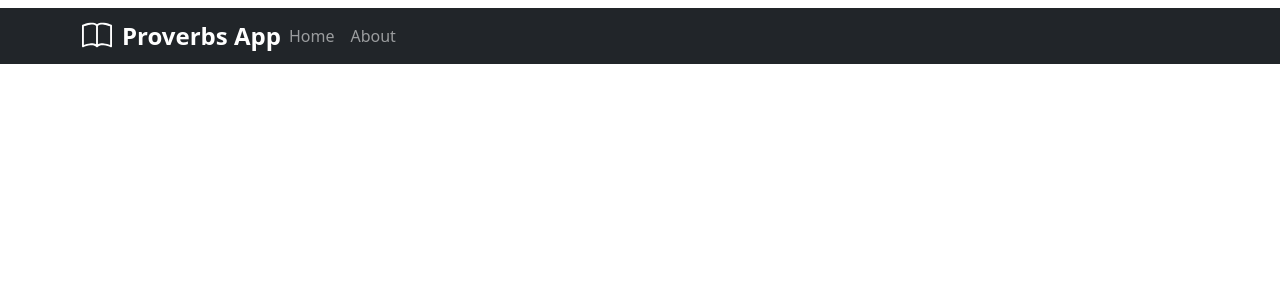
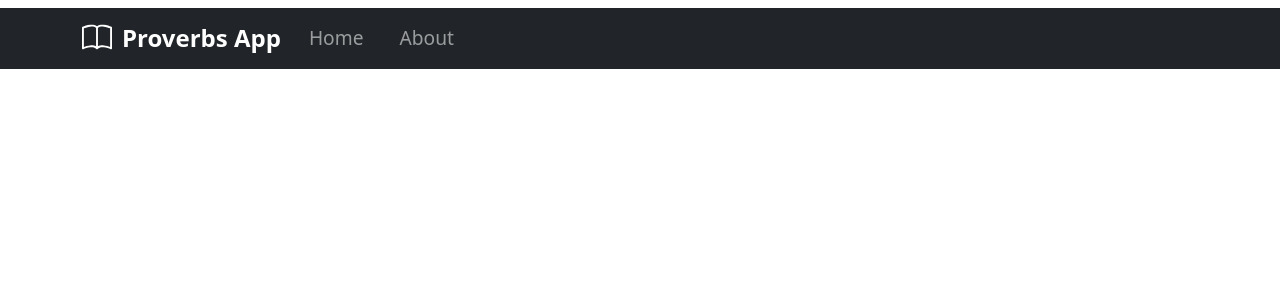
Before and after one commit to raeyu1/proverbsapp, a React (Create React App) app: page / in a window 1280 px wide. Shown: the top 300 px of the page. Built offline with nearby package versions, Linux system fonts and the light colour scheme.

Commit message:
Update NavBarComp.js

```diff
--- a/src/components/NavBarComp.js
+++ b/src/components/NavBarComp.js
@@ -12,17 +12,17 @@ const NavBarComp = () => {
         <Container>
           <div style={{ display: 'flex', alignItems: 'center' }}>
             <BsBook style={{ fontSize: '30px', marginRight: '10px', color: '#FFFFFF' }} />
-            <div style={{ color: '#FFFFFF', fontSize: '1.5rem', fontWeight: 'bold' }}>
+            <div style={{ color: '#FFFFFF', fontSize: '1.5rem', fontWeight: 'bold', marginRight: '10px' }}>
               Proverbs App
             </div>
           </div>
           <Navbar.Toggle aria-controls="basic-navbar-nav" />
           <Navbar.Collapse id="basic-navbar-nav">
             <Nav className="me-auto">
-              <Nav.Link as={Link} to={`${process.env.PUBLIC_URL}/home`}>
+              <Nav.Link as={Link} to={`${process.env.PUBLIC_URL}/home`} style={{ fontSize: '1.2rem', margin: '0 10px' }}>
                 Home
               </Nav.Link>
-              <Nav.Link as={Link} to={`${process.env.PUBLIC_URL}/about`}>
+              <Nav.Link as={Link} to={`${process.env.PUBLIC_URL}/about`} style={{ fontSize: '1.2rem', margin: '0 10px' }}>
                 About
               </Nav.Link>
             </Nav>
```
